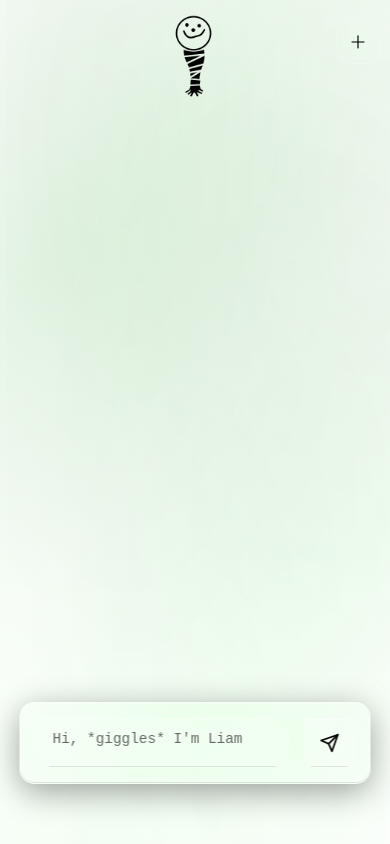
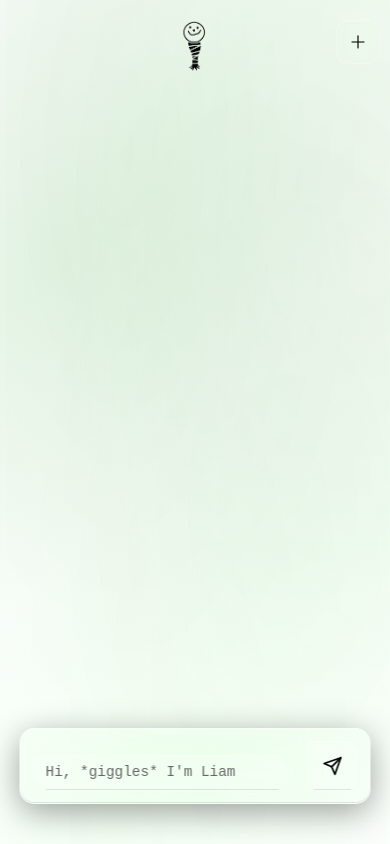
Before and after one commit to nathanladner-cell/liamaivision, a Flask app: page /chat in a window 390 px wide. Run offline with Flask 3, Linux system fonts and the light colour scheme.

Commit message:
Mobile UI optimizations: smaller header, shorter chatbox, fade transparency effect
- Reduced header/logo size on mobile devices (60px->40px across breakpoints)
- Increased chat window space with optimized height calculations
- Shortened chatbox height and input field for better mobile UX
- Added scroll-triggered header fade transparency with blur effect
- Responsive design improvements across 768px, 480px, and 320px breakpoints
- Fixed header positioning with proper container padding adjustments

```diff
--- a/rag/templates/chat.html
+++ b/rag/templates/chat.html
@@ -74,7 +74,7 @@
         .container {
             max-width: 1200px;
             margin: 0 auto;
-            padding: 20px;
+            padding: 160px 20px 20px 20px; /* Top padding for fixed header */
             min-height: 100vh;
             display: flex;
             flex-direction: column;
@@ -85,8 +85,19 @@
         .header {
             text-align: center;
             margin-bottom: 30px;
+            padding: 40px 20px;
             color: #000000;
-            position: relative;
+            position: fixed;
+            top: 0;
+            left: 0;
+            right: 0;
+            z-index: 100;
+            transition: background-color 0.3s ease, backdrop-filter 0.3s ease;
+        }
+
+        .header.scrolled {
+            background: rgba(255, 255, 255, 0.85);
+            backdrop-filter: blur(10px);
         }
 
 
@@ -151,7 +162,7 @@
             margin: 0 auto;
             left: 50%;
             transform: translateX(-50%);
-            top: 120px;
+            top: 160px;
         }
 
         /* Message area background removed for clean floating effect */
@@ -600,51 +611,98 @@
         }
 
         @media (max-width: 480px) {
+            .container { padding: 80px 10px 10px 10px; } /* Adjusted for even smaller header */
+            .header {
+                padding: 15px 20px 5px 20px; /* Even smaller on small screens */
+            }
+            .header-icon {
+                width: 50px; /* Even smaller icon */
+                height: 50px;
+                margin: 0 auto 5px;
+            }
+            .header h1 { font-size: 1.2rem; }
+            .header p { font-size: 0.8rem; }
             .chat-input-container {
                 width: 95%;
-                bottom: 40px;
-                padding: 12px;
+                bottom: 30px; /* Even less bottom spacing */
+                padding: 10px; /* Smaller padding */
+                min-height: 45px; /* Shorter chatbox */
             }
             .chat-messages {
                 width: 95%;
+                max-height: calc(100vh - 110px); /* More chat space */
+                top: 80px; /* Adjusted for smaller header */
+                padding-bottom: 120px;
             }
 
             .chat-input {
                 font-size: 0.9rem;
-                padding: 12px 16px;
+                padding: 8px 12px; /* Reduced padding */
+                min-height: 32px; /* Shorter input */
             }
         }
 
         @media (max-width: 320px) {
+            .container { padding: 65px 10px 10px 10px; } /* Adjusted for very small header */
+            .header {
+                padding: 10px 15px 5px 15px; /* Minimal padding on very small screens */
+            }
+            .header-icon {
+                width: 40px; /* Very small icon */
+                height: 40px;
+                margin: 0 auto 5px;
+            }
+            .header h1 { font-size: 1.1rem; }
+            .header p { font-size: 0.75rem; }
             .chat-input-container {
                 width: calc(100% - 20px);
                 bottom: 20px;
-                padding: 10px;
+                padding: 8px; /* Minimal padding */
+                min-height: 40px; /* Very short chatbox */
             }
             .chat-messages {
                 width: calc(100% - 20px);
+                max-height: calc(100vh - 90px); /* Maximum chat space */
+                top: 65px; /* Adjusted for very small header */
+                padding-bottom: 100px;
             }
 
             .chat-input {
                 font-size: 0.85rem;
-                padding: 10px 14px;
+                padding: 6px 10px; /* Minimal padding */
+                min-height: 28px; /* Very short input */
             }
         }
 
         /* Additional mobile optimizations */
         @media (max-width: 768px) {
-            .container { padding: 10px; }
-            .header h1 { font-size: 1.8rem; }
+            .container { padding: 100px 10px 10px 10px; } /* Adjusted for smaller header */
+            .header {
+                padding: 20px 20px 10px 20px; /* Reduced vertical padding */
+            }
+            .header-icon {
+                width: 60px; /* Smaller icon */
+                height: 60px;
+                margin: 0 auto 10px; /* Reduced bottom margin */
+            }
+            .header h1 { font-size: 1.4rem; } /* Smaller title */
+            .header p { font-size: 0.85rem; } /* Smaller subtitle */
             .message-content { max-width: 85%; }
             .chat-messages {
                 width: 90%;
-                max-height: calc(100vh - 250px);
-                padding-bottom: 180px;
+                max-height: calc(100vh - 140px); /* More space for chat */
+                padding-bottom: 140px; /* Reduced padding */
+                top: 100px; /* Adjusted for smaller header */
             }
             .chat-input-container {
                 width: 90%;
-                bottom: 60px;
-                padding: 15px;
+                bottom: 40px; /* Reduced bottom spacing */
+                padding: 12px; /* Smaller padding */
+                min-height: 50px; /* Shorter chatbox */
+            }
+            .chat-input {
+                min-height: 36px; /* Shorter input field */
+                padding: 8px 12px; /* Reduced padding */
             }
         }
 
@@ -973,6 +1031,24 @@
 
         // Cyber-themed initialization
         console.log('NEURAL INTERFACE INITIALIZED');
+
+        // Header fade effect on scroll
+        const header = document.querySelector('.header');
+        const chatMessages = document.getElementById('chatMessages');
+
+        function handleScroll() {
+            const scrollTop = chatMessages.scrollTop;
+
+            // Add scrolled class when scrolling down
+            if (scrollTop > 50) {
+                header.classList.add('scrolled');
+            } else {
+                header.classList.remove('scrolled');
+            }
+        }
+
+        // Add scroll listener to chat messages container
+        chatMessages.addEventListener('scroll', handleScroll);
 
         function parseMarkdown(text) {
             // Simple markdown parser
```
